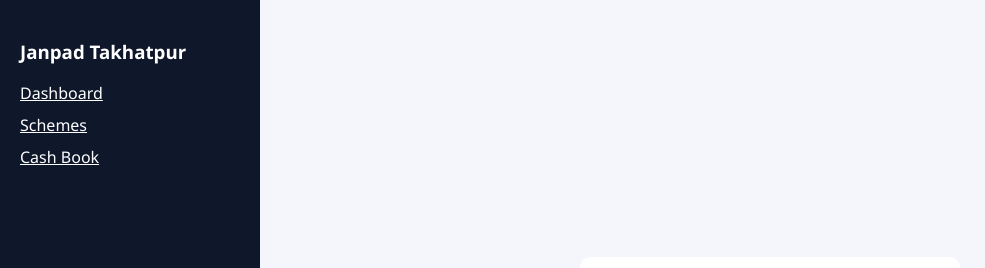
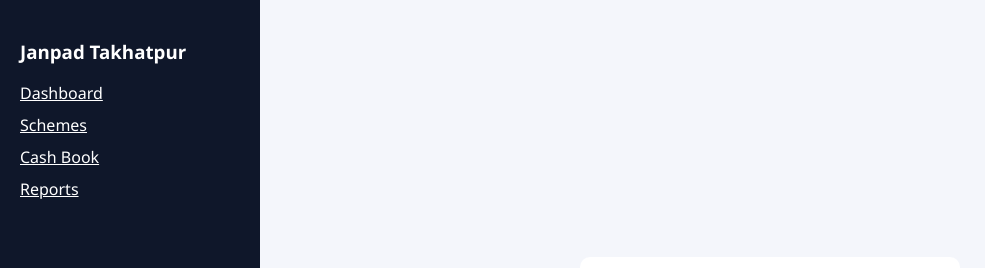
Before and after one commit to ashishanalytics/JanpadPanchayat, a Next.js app: page / in a window 1280 px wide. Shown: the top 268 px of the page, without its empty margins (0-985 px from the left). Built offline with nearby package versions, Linux system fonts and the light colour scheme; no server answers.

Commit message:
Update layout.js

```diff
--- a/app/layout.js
+++ b/app/layout.js
@@ -1,8 +1,4 @@
 "use client";
-export const metadata = {
-  title: "Janpad Panchayat Takhatpur",
-  description: "Government Financial Management System"
-};
 
 export default function RootLayout({ children }) {
   return (
@@ -14,6 +10,7 @@ export default function RootLayout({ children }) {
             <a href="/dashboard" style={{color:"#fff", display:"block", margin:"10px 0"}}>Dashboard</a>
             <a href="/schemes" style={{color:"#fff", display:"block", margin:"10px 0"}}>Schemes</a>
             <a href="/cashbook" style={{color:"#fff", display:"block", margin:"10px 0"}}>Cash Book</a>
+            <a href="/reports" style={{color:"#fff", display:"block", margin:"10px 0"}}>Reports</a>
           </div>
           <div style={{ flex:1, padding:20, background:"#f4f6fb" }}>
             {children}
```
